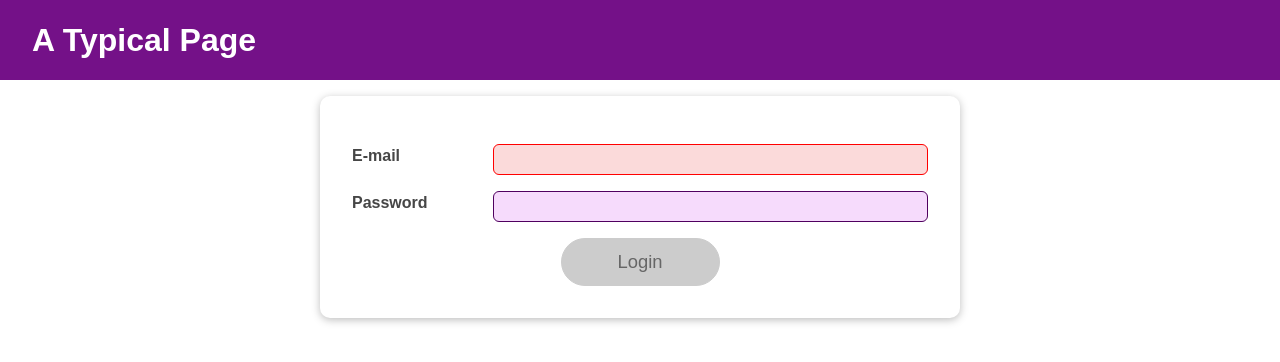
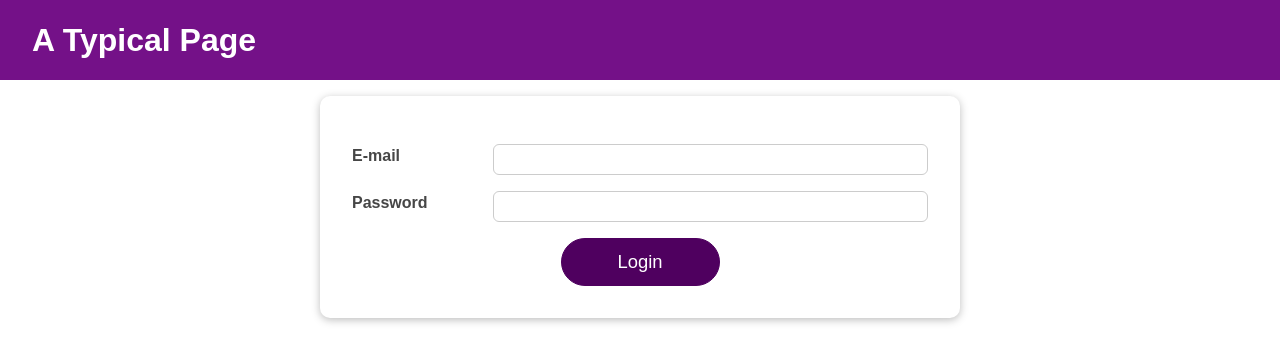
Before and after one commit to jro31/react-login, a React (Create React App) app: page / in a window 1280 px wide. Shown: the top 362 px of the page. Built offline with nearby package versions, Linux system fonts and the light colour scheme.

Commit message:
Use the 'useImperativeHandle' hook to 'focus' on a particular input (in this case, the first invalid input)
Something that you will rarely use, but this is one of the few use cases when it should be considered.

```diff
--- a/src/components/Login/Login.js
+++ b/src/components/Login/Login.js
@@ -1,4 +1,4 @@
-import React, { useState, useEffect, useReducer, useContext } from 'react';
+import React, { useState, useEffect, useReducer, useContext, useRef } from 'react';
 
 import Card from '../UI/Card/Card';
 import Button from '../UI/Button/Button';
@@ -47,6 +47,9 @@ const Login = (props) => {
 
   const authCtx = useContext(AuthContext);
 
+  const emailInputRef = useRef();
+  const passwordInputRef = useRef();
+
   useEffect(() => {
     const identifier = setTimeout(() => {
       setFormIsValid(
@@ -78,16 +81,22 @@ const Login = (props) => {
 
   const submitHandler = (event) => {
     event.preventDefault();
-    authCtx.onLogin(emailState.value , passwordState.value);
+    if(formIsValid) {
+      authCtx.onLogin(emailState.value , passwordState.value);
+    } else if (!emailIsValid) {
+      emailInputRef.current.focus();
+    } else {
+      passwordInputRef.current.focus();
+    };
   };
 
   return (
     <Card className={classes.login}>
       <form onSubmit={submitHandler}>
-        <Input id='email' label='E-mail' type='email' isValid={emailIsValid} value={emailState.value} onChange={emailChangeHandler} onBlur={validateEmailHandler} />
-        <Input id='password' label='Password' type='password' isValid={passwordIsValid} value={passwordState.value} onChange={passwordChangeHandler} onBlur={validatePasswordHandler} />
+        <Input ref={emailInputRef} id='email' label='E-mail' type='email' isValid={emailIsValid} value={emailState.value} onChange={emailChangeHandler} onBlur={validateEmailHandler} />
+        <Input ref={passwordInputRef} id='password' label='Password' type='password' isValid={passwordIsValid} value={passwordState.value} onChange={passwordChangeHandler} onBlur={validatePasswordHandler} />
         <div className={classes.actions}>
-          <Button type="submit" className={classes.btn} disabled={!formIsValid}>
+          <Button type="submit" className={classes.btn}>
             Login
           </Button>
         </div>
--- a/src/components/UI/Input/Input.js
+++ b/src/components/UI/Input/Input.js
@@ -1,16 +1,30 @@
-import React, { useRef, useEffect } from 'react';
+import React, { useRef, useImperativeHandle } from 'react';
 
 import classes from './Input.module.css';
 
-const Input = (props) => {
+// In 99.9% of cases you will only ever need the props argument
+// However, you can accept a second 'ref' argument, which is a ref if a ref is set
+// (which is happening when Input is called in the Login.js component)
+// To accept this second 'ref' argument, you also need to use 'React.forwardRef'
+// This then binds the 'Input' component to a ref
+// The only thing that you will be able to use with this ref is what you expose through 'useImperativeHandle()' - in this case just 'focus'
+// This is what allows us to use 'emailInputRef.current.focus();' and 'passwordInputRef.current.focus();' in the 'Login.js' component
+const Input = React.forwardRef((props, ref) => {
   const inputRef = useRef();
 
-  useEffect(() => {
-    // As useEffect is only called after everything else loads, the 'inputRef' will be the last input to load, which is the password
-    // This function will then 'focus' on the password input (make it the focus of the page, where the cursor is)
-    // (as we don't include any dependencies, this will only happen on page load)
+  const activate = () => {
     inputRef.current.focus();
-  }, []);
+  };
+
+  // This is a hook that you will (and should) use very rarely
+  // The second parameter is a function that should return an object
+  // That object should contain all the data that you'll be able to use outside
+  // (it exposes a function here, but can also expose values)
+  useImperativeHandle(ref, () => {
+    return {
+      focus: activate, // This points at the 'activate' function above, called with the alias 'focus'
+    }
+  });
 
   return (
     <div
@@ -29,6 +43,6 @@ const Input = (props) => {
       />
     </div>
   );
-};
+});
 
 export default Input;
```
